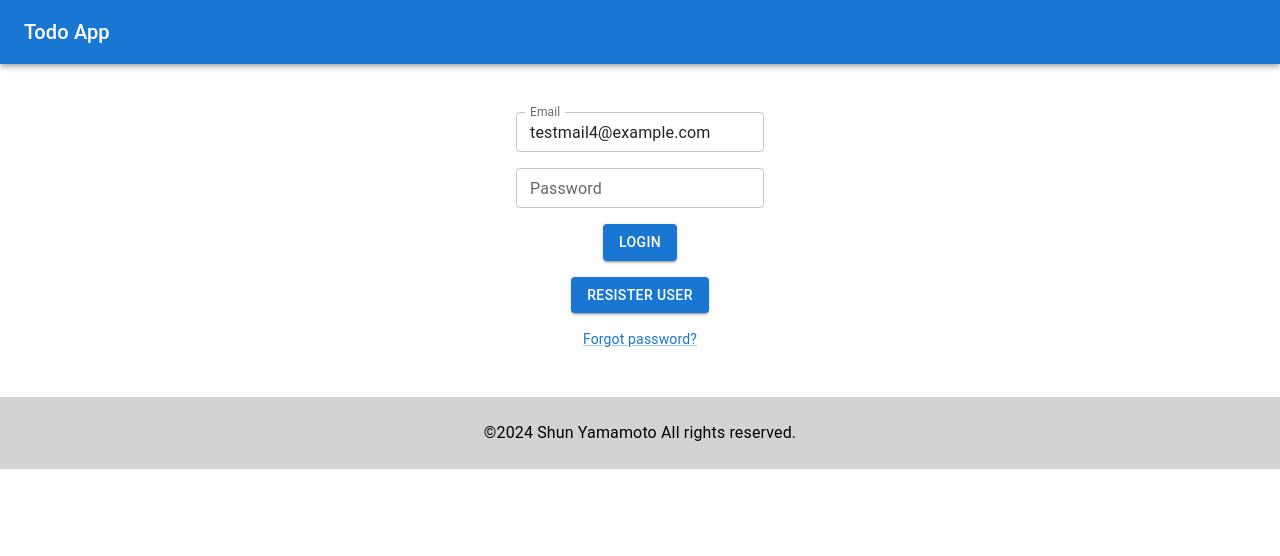
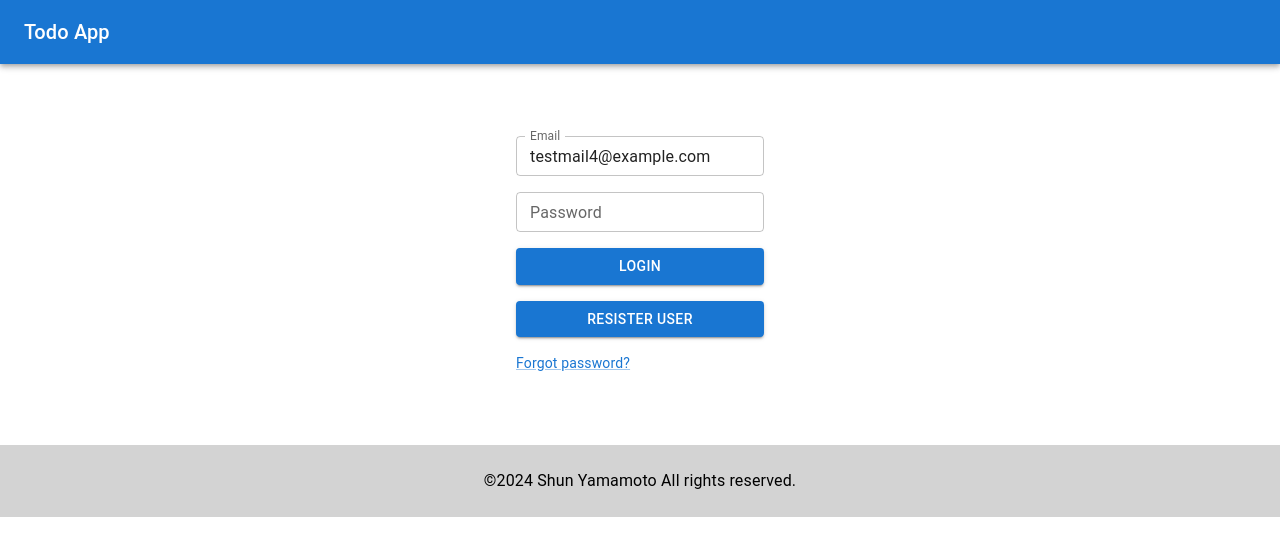
Before and after one commit to shun944/todo-app-react, a React (Create React App) app: page / in a window 1280 px wide. Shown: the top 556 px of the page. Built offline with nearby package versions, Linux system fonts and the light colour scheme.

Commit message:
refactor form for login

```diff
--- a/src/components/LoginForm/LoginForm.tsx
+++ b/src/components/LoginForm/LoginForm.tsx
@@ -4,15 +4,23 @@ import useAuthenticate from '../../hooks/useAuthenticate';
 import './LoginForm.css';
 import { useUserInfo } from '../../contexts/UserInfoContext';
 import CreateUserDialog from '../CreateUserDialog/CreateUserDialog';
+import { Controller, useForm } from 'react-hook-form';
+import { yupResolver } from '@hookform/resolvers/yup';
+import * as yup from 'yup';
 
 import { Button, Box, Link } from '@mui/material';
 import TextField from '@mui/material/TextField';
 import Snackbar, { SnackbarCloseReason } from '@mui/material/Snackbar';
 import SnackbarContent from '@mui/material/SnackbarContent';
 
+const schema = yup.object().shape({
+  email: yup.string().email('Invalid email').required('Email is required'),
+  password: yup.string().required('Password is required'),
+});
+
 const LoginForm = () => {
-  const [email, setUsername] = useState('testmail4@example.com');
-  const [password, setPassword] = useState('');
+  const [email] = useState('testmail4@example.com');
+  const [password] = useState('');
   const [loginInfo, setLoginInfo] = useState({ email: '', password: '' });
   const [loginAttempted, setLoginAttempted] = useState(false);
   const [errorMessages, setErrorMessages] = useState<string[]>([]);
@@ -24,6 +32,9 @@ const LoginForm = () => {
 
   const navigate = useNavigate();
   const { user: userInfo, setUser } = useUserInfo();
+  const { control, handleSubmit, formState: { errors } } = useForm({
+    resolver: yupResolver(schema),
+  });
 
 
 
@@ -36,45 +47,6 @@ const LoginForm = () => {
       setErrorMessages([error]);
     }
   }, [user, navigate, error, setUser]);
-
-
-  const handleSubmit = (e: React.FormEvent) => {
-    e.preventDefault();
-
-    //validation
-    let errorMessages: string[] = [];
-    if (!email){
-      errorMessages.push('Email is required');
-    }
-    if(!password){
-      errorMessages.push('Password is required');
-    }
-
-    if (errorMessages.length > 0) {
-      setErrorMessages(errorMessages);
-      return;
-    }
-
-    setLoginInfo({ email, password });
-    setLoginAttempted(true);
-  };
-
-
-  const handleEmailChange = (e: React.ChangeEvent<HTMLTextAreaElement>) => {
-    setUsername(e.target.value);
-
-    if (e.target.value) {
-      setErrorMessages(prevMessages => prevMessages.filter(message => message !== 'Username is required'));
-    }
-  };
-
-  const handlePasswordChange = (e: React.ChangeEvent<HTMLTextAreaElement>) => {
-    setPassword(e.target.value);
-
-    if (e.target.value) {
-      setErrorMessages(prevMessages => prevMessages.filter(message => message !== 'Password is required'));
-    }
-  };
 
   const handleCreate = () => {
     setDialogOpen(true);
@@ -96,9 +68,13 @@ const LoginForm = () => {
     if (reason === 'clickaway') {
       return;
     }
-
     setOpenFlash(false);
   };
+
+  const onSubmit = (data: any) => {
+    setLoginInfo({ email: data.email, password: data.password });
+    setLoginAttempted(true);
+  }
 
 
   return (
@@ -122,34 +98,30 @@ const LoginForm = () => {
             />
         </div>
       )}
-      <form onSubmit={handleSubmit}>
-        <div>
-          <TextField id="email" label="Email" value={email}
-            onChange={handleEmailChange} size="small"
+
+      <form onSubmit={handleSubmit(onSubmit)}>
+        <Box sx={{ mt: 3, display: 'flex', flexDirection: 'column', gap: 2, mb: 3 }}>
+          <Controller name="email" control={control}
+            defaultValue={email} render={({ field }) => (
+              <TextField {...field} id='email' label='Email'
+                type="email" size='small' error={!!errors.email}
+                helperText={errors.email ? errors.email.message : ''}
+              />
+            )}
           />
-          <Box mt={2}></Box>
-          <TextField id="password" label="Password" type="password" value={password}
-            onChange={handlePasswordChange} size="small"
+          <Controller name="password" control={control}
+            defaultValue={password} render={({ field }) => (
+              <TextField {...field} id='password' label='Password'
+                type="password" size='small' error={!!errors.password}
+                helperText={errors.password ? errors.password.message : ''}
+              />
+            )}
           />
-        </div>
+          <Button type="submit" variant="contained" color="primary">Login</Button>
+          <Button variant="contained" color="primary" onClick={handleCreate}>Resister User</Button>
+          <Link href="/reset-password" variant='body2'>Forgot password?</Link>
+        </Box>
       </form>
-      <div>
-          {errorMessages && errorMessages.map((message, index) =>
-            <React.Fragment key={index}>
-              <p className="red">{message}</p>
-            </React.Fragment>
-          )}
-        </div>
-      <Box sx={{ display: 'flex', justifyContent: 'center', marginTop: 2 }}>
-        <Button variant="contained" onClick={handleSubmit}>Login</Button>
-      </Box>
-      <Box sx={{ display: 'flex', justifyContent: 'center', marginTop: 2 }}>
-        <Button variant="contained" onClick={handleCreate}>Resister User</Button>
-      </Box>
-      <Box sx={{ display: 'flex', justifyContent: 'center', marginTop: 2 }}>
-        <Link href="/reset-password" variant='body2'>Forgot password?</Link>
-      </Box>
-
     </div>
   );
 };
--- a/src/components/PasswordResetForm/PasswordResetForm.tsx
+++ b/src/components/PasswordResetForm/PasswordResetForm.tsx
@@ -15,7 +15,6 @@ const schema = yup.object().shape({
   passwordConfirm: yup.string().oneOf([yup.ref('password'), undefined], 'Passwords must match')
 })
 
-// const PassowrdResetForm = () => {
 const PassowrdResetForm: React.FC<PasswordResetFormProps> = ({ token }) => {
   const navigate = useNavigate();
   const { updatePassword } = useReset();
```
